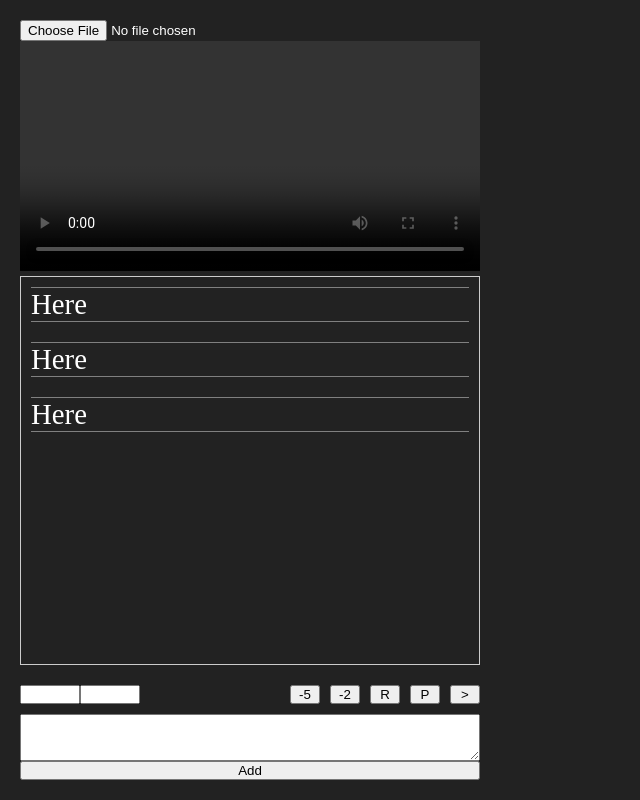
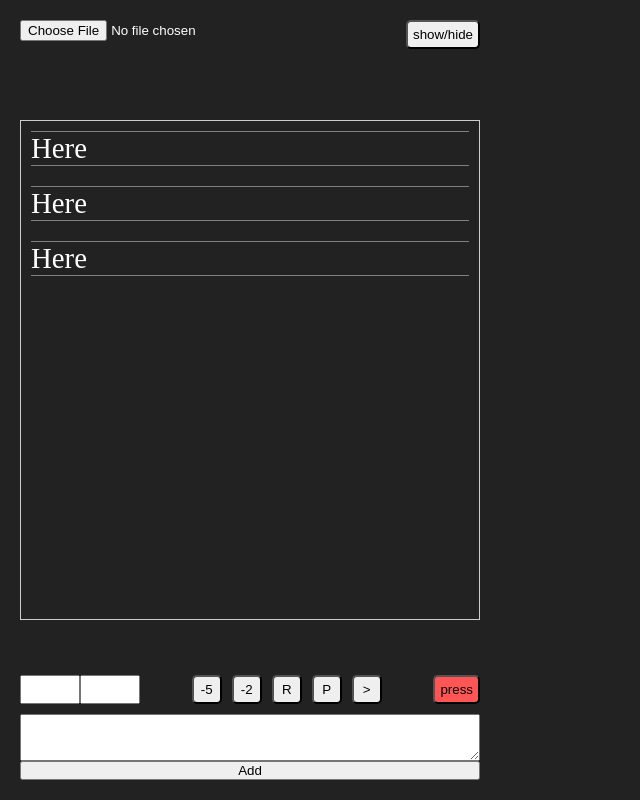
Before and after one commit to WolfMozart8/test, a plain HTML site: page index.html in a window 1280 px wide. Shown: the whole page, without its empty margins (0-640 px from the left). Drawn offline with Linux system fonts and the light colour scheme.

Commit message:
refactor + extras

```diff
--- a/index.html
+++ b/index.html
@@ -7,7 +7,10 @@
     <link rel="stylesheet" href="style.css">
 </head>
 <body>
-    <input type="file" accept="video/*" id="videoInput">
+    <div id="load-video">
+        <input type="file" accept="video/*" id="videoInput">
+        <button class="btn-media">show/hide</button>
+    </div>
     <div class="video-container">
         <video id="myVideo" controls>
             <!-- <source type="video/mp4" id="videoSrc"> -->
@@ -34,6 +37,9 @@
                 <button class="btn-media">P</button>
                 <button class="btn-media">></button>
             </div>
+            <div id="create-text">
+                <button class="btn-media">press</button>
+            </div>
         </div>
 
         <textarea name="textarea" id="textarea" cols="30" rows="3"></textarea>
--- a/script.js
+++ b/script.js
@@ -1,65 +1,58 @@
 document.addEventListener("DOMContentLoaded", (e) => {
+  const textList = document.getElementById("text-list");
 
-const textList = document.getElementById("text-list")
+  const textarea = document.querySelector("#textarea");
+  const timeStart = document.querySelector("#time-start");
+  const timeEnd = document.querySelector("#time-end");
 
-const textarea = document.querySelector("#textarea")
-const timeStart = document.querySelector("#time-start")
-const timeEnd = document.querySelector("#time-end")
-
-const btnAdd = document.querySelector("#btn-add")
+  const btnAdd = document.querySelector("#btn-add");
 
   // VIDEO
   let video = document.getElementById("myVideo");
-    const videoInput = document.getElementById("videoInput")
-
+  const videoInput = document.getElementById("videoInput");
 
   videoInput.addEventListener("change", (e) => {
-        const file = e.target.files[0]
-        const url = URL.createObjectURL(file)
+    const file = e.target.files[0];
+    const fileUrl = URL.createObjectURL(file);
 
-        console.log(file);
-        console.log(url);
+    video.src = fileUrl;
+  });
+  video.addEventListener("loadeddata", (e) => console.log(e.target.duration));
 
-        video.src = url
-    })
-
-
-    let list = []
+  let list = [];
   if (sessionStorage.getItem("list")) {
-    list = JSON.parse(sessionStorage.getItem("list"))
+    list = JSON.parse(sessionStorage.getItem("list"));
   }
 
   btnAdd.addEventListener("click", () => {
-    addText(
-        textarea.value,
-        timeStart.value,
-        timeEnd.value
-        )
-    })
+    addText(textarea.value, timeStart.value, timeEnd.value);
+  });
 
-    function addText (text, start, end) {
+  function addText(text, start, end) {
     // if (end < start) {throw Error("invalid values")}
 
     const newText = {
-        text, start, end
-    }
+      text,
+      start,
+      end,
+    };
 
-    list.push(newText)
-    domAddText(newText)
+    list.push(newText);
+    domAddText(newText);
 
-    textarea.value = ""
-    sessionStorage.setItem("list", JSON.stringify(list))
+    textarea.value = "";
+    sessionStorage.setItem("list", JSON.stringify(list));
   }
 
   function domAddText(textObject) {
-    const domTextDIv = document.createElement("div")
-    domTextDIv.classList.add("text")
-    domTextDIv.textContent = textObject.text
+    const domTextDIv = document.createElement("div");
+    domTextDIv.classList.add("text");
+    domTextDIv.textContent = textObject.text;
 
-    textList.appendChild(domTextDIv)
+    textList.appendChild(domTextDIv);
   }
 
   /**
    * VIDEO
    */
-})
+});
--- a/style.css
+++ b/style.css
@@ -41,20 +41,28 @@ body {
 #controls {
     display: flex;
     margin-bottom: 10px;
+    justify-content: space-between;
 }
 
 #time {
-    width: 100%;
+    /* width: 100%; */
     display: flex;
 }
 #time input {
     width: 60px;
 }
 
+#create-text button{
+    background-color: #ff5555;
+}
+
 /* VIDEO */
 #myVideo {
-    /* display: none; */
+    display: none;
     width: 100%;
+}
+#myVideo.show {
+    display: block;
 }
 
 #buttons-media {
@@ -62,5 +70,12 @@ body {
     gap: 10px;
 }
 .btn-media {
-    width: 30px;
+    min-width: 30px;
+    padding: 5px;
+    border-radius: 5px;
 }
+
+#load-video {
+    display: flex;
+    justify-content: space-between;
+}
```
Lines whose indentation alone changed are shown as unchanged.
